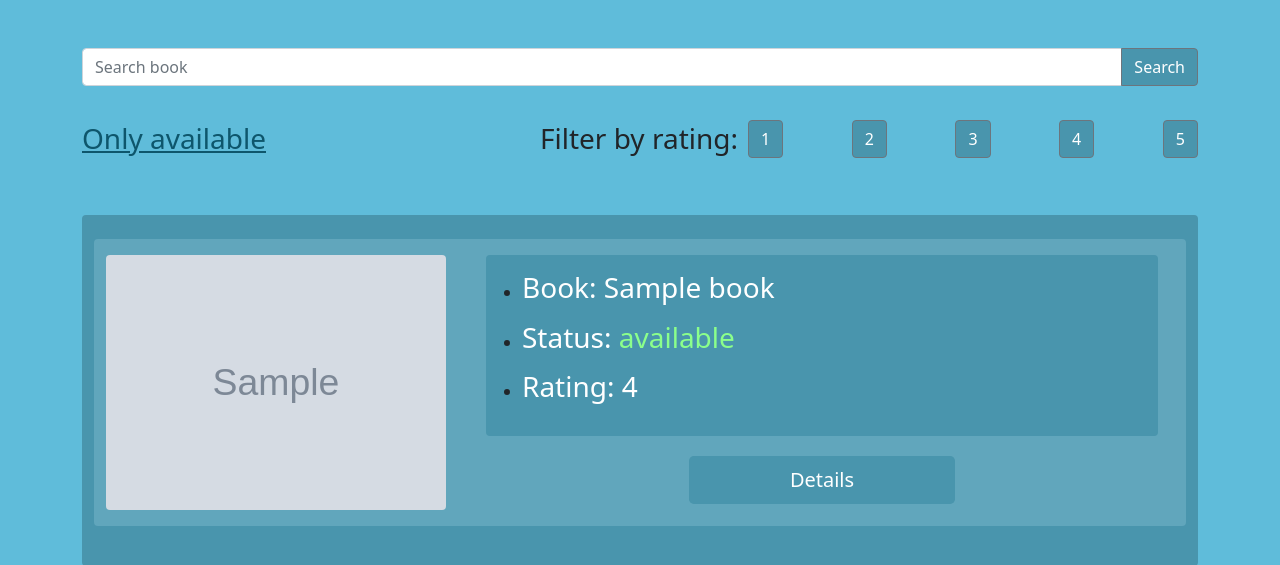
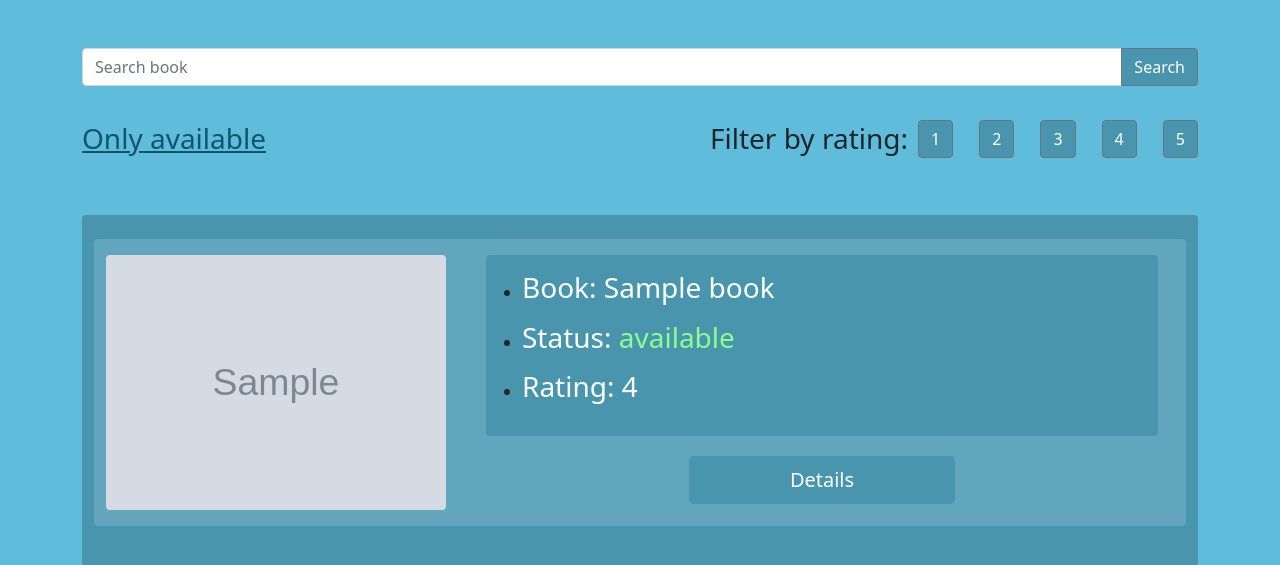
Before and after one commit to aanastasiyatuz/Library-INAI, a Django app: page /library/ in a window 1280 px wide. Shown: the part 88-653 px from the top of the page. Run offline with Django 3.2, Linux system fonts and the light colour scheme; tables that the repository leaves empty hold one stand-in row (values such as "Sample post"); grey boxes marked "Sample" are stand-in pictures; parts of the project's set-up code (start-up, migrations or seed data) failed here and were passed over; some libraries are stand-ins or nearby versions.

Commit message:
верстка

```diff
--- a/library/templates/books.html
+++ b/library/templates/books.html
@@ -12,7 +12,7 @@
             <a href="{% url 'available' %}" style="color: #0E566C;margin:0; padding:0"><h3 style="margin:0; padding:0">Only available</h3></a>
             <div style="display: flex; align-items: center; height: 57px;margin:0; padding:0;">
                 <h3 style="margin:0; padding:0; padding-right: 10px;">Filter by rating:</h3>
-                <ul style="display: flex; align-items: center; justify-content: space-between; width: 450px; margin:0; padding:0" id="rating_filter_ul">
+                <ul style="display: flex; align-items: center; justify-content: space-between; width: 280px; margin:0; padding:0" id="rating_filter_ul">
                     <a href="{% url 'books' %}?rating=1" style="color: #0E566C;"><button class="btn btn-outline-secondary">1</button></a>
                     <a href="{% url 'books' %}?rating=2" style="color: #0E566C;"><button class="btn btn-outline-secondary">2</button></a>
                     <a href="{% url 'books' %}?rating=3" style="color: #0E566C;"><button class="btn btn-outline-secondary">3</button></a>
--- a/main/settings.py
+++ b/main/settings.py
@@ -7,7 +7,7 @@ BASE_DIR = Path(__file__).resolve().parent.parent
 
 SECRET_KEY = config('SECRET_KEY')
 
-DEBUG = False
+DEBUG = True
 
 ALLOWED_HOSTS = ['34.134.176.124', '10.128.0.2', 'localhost']
 
```
